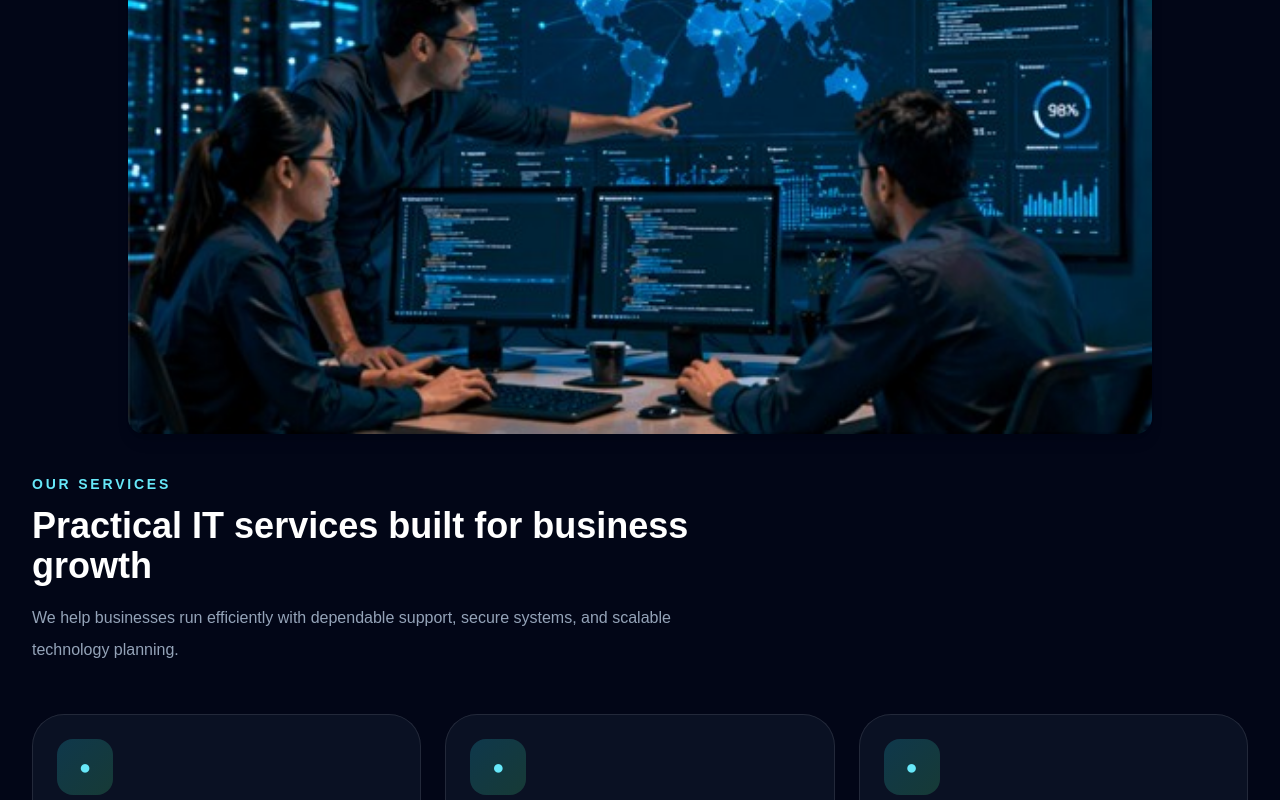
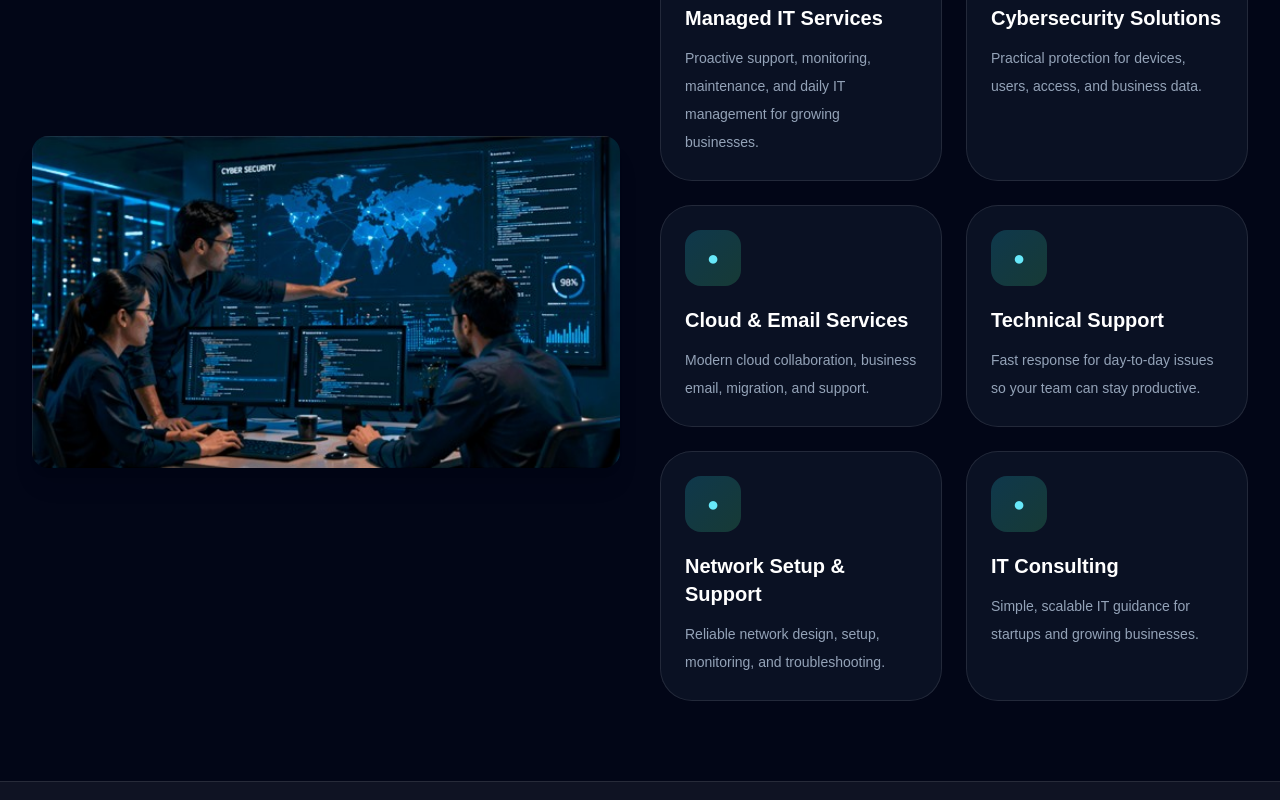
Before and after one commit to milad-stack/ThamrahPro, a Next.js app: page / in a window 1280 px wide. Shown: the part 920-1720 px from the top of the page. Built offline with nearby package versions, Linux system fonts and the light colour scheme.

Commit message:
upgrade services layout

```diff
--- a/app/page.js
+++ b/app/page.js
@@ -423,18 +423,22 @@ export default function ThamrahPremium() {
       </section>
 
       <section id="services" className="px-4 sm:px-6 lg:px-8 py-20 reveal">
-        <div className="mx-auto max-w-7xl">
+       <div className="mt-12 grid gap-10 lg:grid-cols-2 items-center">
 
-		<img src="/services.jpg" alt="IT Services" className="mb-10 w-full max-w-5xl mx-auto rounded-2xl shadow-lg"/>
+  {/* IMAGE */}
+  <img
+    src="/services.jpg"
+    alt="IT Services"
+    className="rounded-2xl shadow-xl w-full"
+  />
 
-          <div className="max-w-2xl">
-            <p className="text-sm font-semibold uppercase tracking-[0.2em] text-cyan-300">{t.servicesTitle}</p>
-            <h2 className="mt-3 text-3xl font-bold md:text-4xl">{t.servicesHeading}</h2>
-            <p className="mt-4 leading-8 text-slate-400">{t.servicesText}</p>
-          </div>
-          <div className="mt-12 grid gap-6 md:grid-cols-2 xl:grid-cols-3">
+  {/* SERVICES CARDS */}
+  <div className="grid gap-6 md:grid-cols-2">
     {t.services.map((service) => (
-              <div key={service.title} className="rounded-[2rem] border border-white/10 bg-slate-900/70 p-6 backdrop-blur-xl transition duration-300 hover:-translate-y-1 hover:border-cyan-300/30 hover:bg-slate-900/90">
+      <div
+        key={service.title}
+        className="rounded-[2rem] border border-white/10 bg-slate-900/70 p-6 backdrop-blur-xl transition duration-300 hover:-translate-y-1 hover:border-cyan-300/30 hover:bg-slate-900/90"
+      >
         <div className="flex h-14 w-14 items-center justify-center rounded-2xl bg-gradient-to-br from-cyan-400/20 to-green-400/20 text-xl font-bold text-cyan-300">
           ●
         </div>
@@ -443,6 +447,7 @@ export default function ThamrahPremium() {
       </div>
     ))}
   </div>
+
 </div>
       </section>
 
```
Lines whose indentation alone changed are shown as unchanged.
